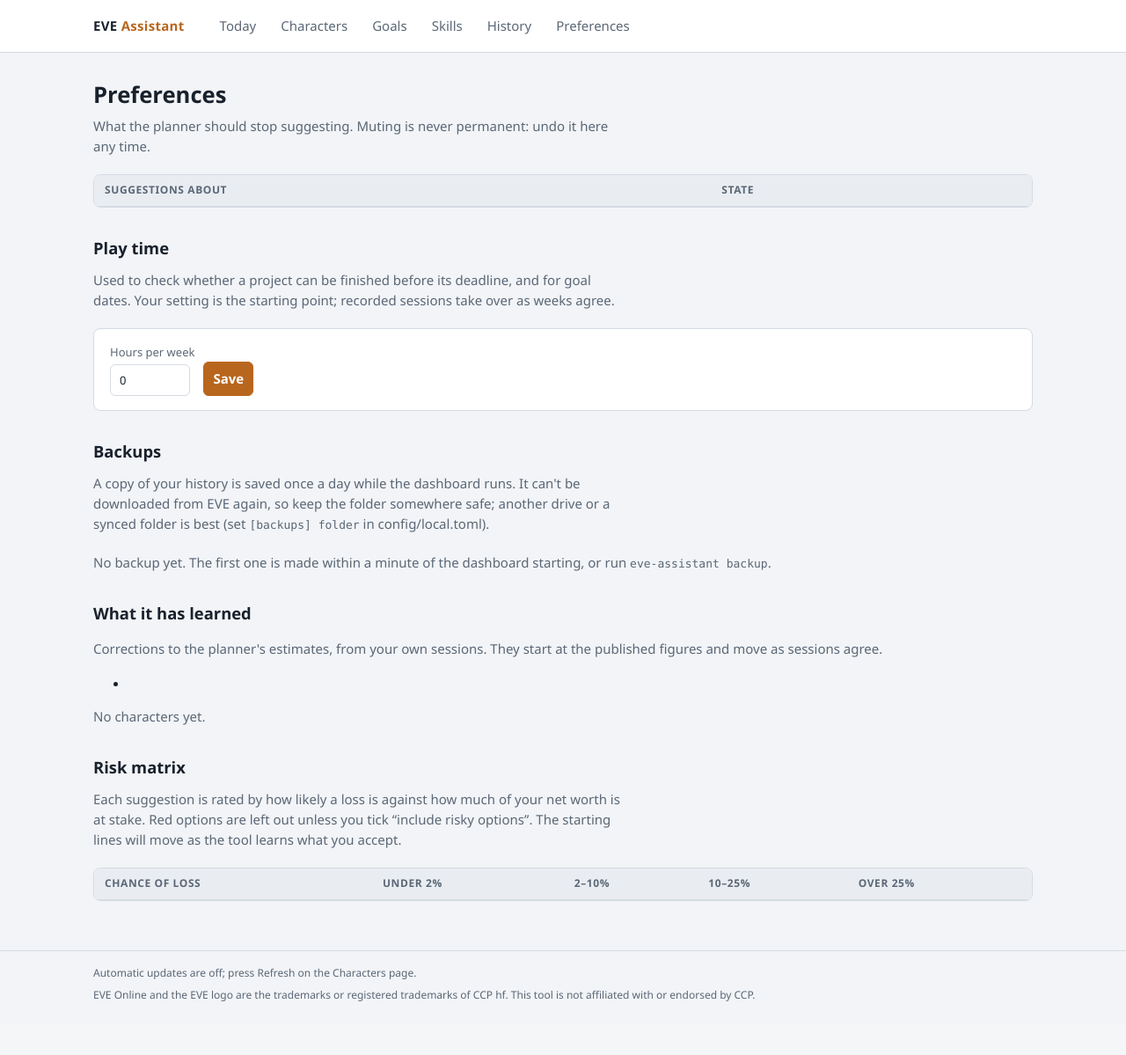
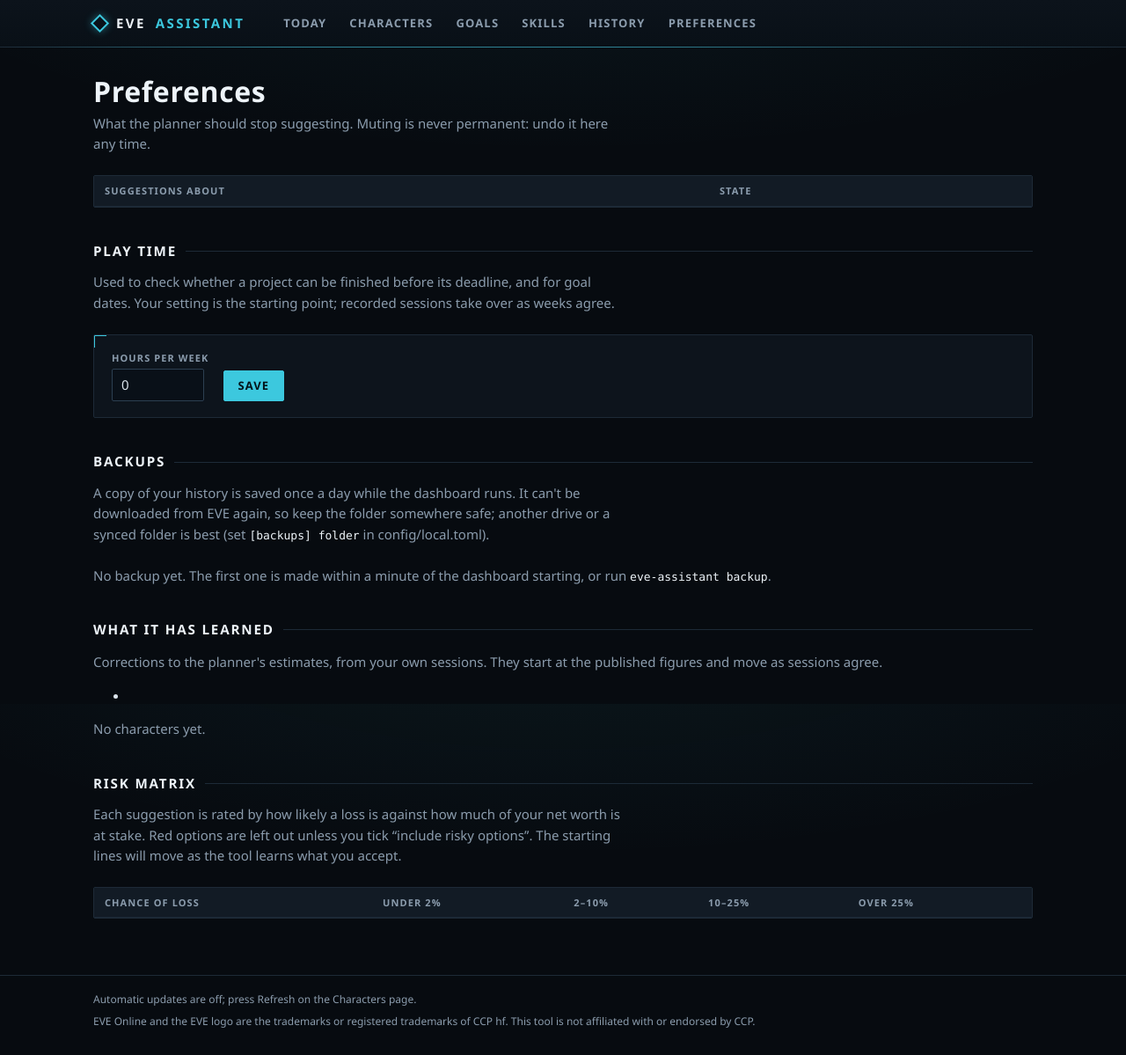
Before and after one commit to Harbinnon/eve-assistant, a FastAPI app: template src/eve_assistant/web/templates/preferences.html in a window 1280 px wide. Shown: the whole page at 88% size. Before the commit the page ends 1138 px from the top, so only its background shows below. Run offline with FastAPI, Linux system fonts and the light colour scheme; the template is opened without the code that fills it, so the values that code supplies are empty; some libraries are stand-ins or nearby versions.

Commit message:
Style prototype: the capsuleer console look
Roadmap 2.1, for the owner to view and change until approved. Dark first;
cyan marks actions, amber marks ISK and attention; system security shows
EVE's own colour as a bar beside the number (EVE's low and null reds are
too dark to read as text on dark); headings, labels and numbers in
Bahnschrift, text in Segoe UI, both shipped with Windows. Today's plan
leads with a readout of its total, time, ISK per hour and net worth.
Also fixes Today's note that still said ore is valued at average prices.

Co-Authored-By: Claude Opus 5.5 <noreply@anthropic.com>

```diff
--- a/src/eve_assistant/web/static/style.css
+++ b/src/eve_assistant/web/static/style.css
@@ -1,53 +1,49 @@
-/* EVE Assistant dashboard. Self-hosted, no web fonts or third-party CSS.
-   Layout: a top bar with the page links, then one content column. */
+/* EVE Assistant dashboard: the "capsuleer console" look (prototype, roadmap 2.1).
+   Dark first. Cyan marks what you can do, amber marks ISK and what needs
+   attention, and system security uses EVE's own colours. Self-hosted: no web
+   fonts or third-party CSS. The light theme comes back with the design
+   system (2.2). Layout: a top bar with the page links, then one column. */
 :root {
-  --bg: #f2f4f7;
-  --surface: #ffffff;
-  --fg: #18212c;
-  --muted: #5b6776;
-  --line: #d5dbe3;
-  --accent: #b8661d;
-  --accent-soft: #f6e7d8;
-  --ink: #1f4d7a;
-  --ok: #2f7d4f;
-  --ok-bg: #dcefe2;
-  --warn: #8a5f00;
-  --warn-bg: #f8ecc8;
-  --bad: #a63a32;
-  --bad-bg: #f6dcd9;
-  --code: #e9edf2;
-  --sans: "Segoe UI", system-ui, -apple-system, Roboto, sans-serif;
+  color-scheme: dark;
+  --bg: #070b10;
+  --surface: #0d141c;
+  --raised: #121b25;
+  --field: #091018;
+  --line: #1d2a37;
+  --line-strong: #2c3f51;
+  --fg: #dbe4ec;
+  --heading: #eef4f9;
+  --muted: #8b9cad;
+  --action: #3cc8de;
+  --action-hover: #7fdfee;
+  --on-action: #03141a;
+  --action-soft: rgb(60 200 222 / 12%);
+  --isk: #f1b545;
+  --attention: #f1b545;
+  --attention-soft: rgb(241 181 69 / 11%);
+  --ok: #4dd08a;
+  --ok-soft: rgb(77 208 138 / 12%);
+  --bad: #ff6f61;
+  --bad-soft: rgb(255 111 97 / 12%);
+  /* Bahnschrift and Segoe UI ship with Windows; elsewhere the system font is used. */
+  --display: Bahnschrift, "Segoe UI Variable Display", "Segoe UI", system-ui, sans-serif;
+  --sans: "Segoe UI Variable Text", "Segoe UI", system-ui, -apple-system, Roboto, sans-serif;
   --mono: "Cascadia Mono", Consolas, ui-monospace, monospace;
-}
-@media (prefers-color-scheme: dark) {
-  :root {
-    --bg: #0f141b;
-    --surface: #161d26;
-    --fg: #e2e7ed;
-    --muted: #98a4b2;
-    --line: #29333f;
-    --accent: #e39a52;
-    --accent-soft: #392a1c;
-    --ink: #8ab8e6;
-    --ok: #7fcf9a;
-    --ok-bg: #1c3426;
-    --warn: #e6c35c;
-    --warn-bg: #393017;
-    --bad: #f08f86;
-    --bad-bg: #3c1f1d;
-    --code: #1d2630;
-    color-scheme: dark;
-  }
 }
 
 * { box-sizing: border-box; }
 body {
   margin: 0;
-  background: var(--bg);
+  background:
+    radial-gradient(1200px 420px at 50% -120px, rgb(60 200 222 / 7%), transparent 70%),
+    var(--bg);
+  background-attachment: fixed;
   color: var(--fg);
   font: 15px/1.55 var(--sans);
 }
-a { color: var(--ink); }
+a { color: var(--action); text-underline-offset: 2px; }
+a:hover { color: var(--action-hover); }
+:focus-visible { outline: 2px solid var(--action); outline-offset: 2px; }
 .wrap {
   max-width: 1100px;
   margin: 0 auto;
@@ -55,155 +51,299 @@ a { color: var(--ink); }
   padding-right: max(16px, env(safe-area-inset-right, 0px));
 }
 
+/* Top bar */
 header.bar {
-  background: var(--surface);
+  position: relative;
+  background: linear-gradient(180deg, #0c131b, #091017);
   border-bottom: 1px solid var(--line);
+}
+header.bar::after {
+  content: "";
+  position: absolute;
+  inset: auto 0 -1px;
+  height: 1px;
+  background: linear-gradient(90deg, transparent, var(--action) 25%, var(--action) 55%, transparent);
+  opacity: 0.55;
 }
 header.bar .wrap {
   display: flex;
   flex-wrap: wrap;
   align-items: center;
-  gap: 8px 28px;
-  padding-block: 12px;
+  gap: 8px 32px;
+  padding-block: 10px;
 }
 .brand {
-  font-weight: 650;
-  letter-spacing: 0.02em;
-  color: var(--fg);
+  display: inline-flex;
+  align-items: center;
+  gap: 11px;
+  font: 700 15px/1 var(--display);
+  letter-spacing: 0.16em;
+  text-transform: uppercase;
+  color: var(--heading);
   text-decoration: none;
 }
-.brand span { color: var(--accent); }
-nav { display: flex; gap: 4px; flex-wrap: wrap; }
+.brand::before {
+  content: "";
+  width: 11px;
+  height: 11px;
+  border: 2px solid var(--action);
+  transform: rotate(45deg);
+  box-shadow: 0 0 10px rgb(60 200 222 / 45%);
+}
+.brand span { color: var(--action); }
+.brand:hover { color: var(--heading); }
+nav { display: flex; gap: 2px; flex-wrap: wrap; }
 nav a {
+  font: 600 13px/1 var(--display);
+  letter-spacing: 0.09em;
+  text-transform: uppercase;
   text-decoration: none;
   color: var(--muted);
-  padding: 6px 12px;
-  border-radius: 6px;
+  padding: 10px 12px 8px;
+  border-bottom: 2px solid transparent;
 }
-nav a:hover, nav a:focus-visible { color: var(--fg); background: var(--code); outline: none; }
-nav a[aria-current="page"] { color: var(--fg); background: var(--accent-soft); }
+nav a:hover { color: var(--fg); }
+nav a[aria-current="page"] { color: var(--heading); border-bottom-color: var(--action); }
 
-main { padding-block: 28px 56px; }
-h1 { font-size: 1.6rem; margin: 0 0 4px; text-wrap: balance; }
-h2 { font-size: 1.15rem; margin: 32px 0 10px; }
-.lede { color: var(--muted); margin: 0 0 20px; max-width: 70ch; }
+/* Headings and page text */
+main { padding-block: 32px 64px; }
+h1 {
+  font: 600 2rem/1.15 var(--display);
+  letter-spacing: 0.02em;
+  color: var(--heading);
+  margin: 0 0 6px;
+  text-wrap: balance;
+}
+h2 {
+  display: flex;
+  align-items: baseline;
+  flex-wrap: wrap;
+  gap: 4px 10px;
+  font: 600 0.95rem/1.3 var(--display);
+  letter-spacing: 0.12em;
+  text-transform: uppercase;
+  color: var(--heading);
+  margin: 40px 0 14px;
+}
+h2::after { content: ""; flex: 1 1 40px; height: 1px; background: var(--line); align-self: center; }
+h3 { font-family: var(--display); font-weight: 600; letter-spacing: 0.02em; color: var(--heading); }
+.lede { color: var(--muted); margin: 0 0 24px; max-width: 70ch; }
 .page-head { display: flex; flex-wrap: wrap; align-items: end; justify-content: space-between; gap: 12px; margin-bottom: 20px; }
+.heading-note { font-weight: 400; font-size: 13px; letter-spacing: 0.04em; text-transform: none; color: var(--muted); }
 
-.notice, .error, .problems {
-  border-radius: 6px;
+/* Messages */
+.notice, .error, .problems, .banner {
+  border-left: 3px solid;
+  border-radius: 2px;
   padding: 10px 14px;
   margin: 0 0 18px;
+  color: var(--fg);
 }
-.notice { background: var(--ok-bg); color: var(--ok); }
-.error, .problems { background: var(--bad-bg); color: var(--bad); }
+.notice { background: var(--ok-soft); border-color: var(--ok); }
+.error, .problems { background: var(--bad-soft); border-color: var(--bad); }
+.banner { background: var(--attention-soft); border-color: var(--attention); }
+.banner strong { color: var(--attention); }
 .problems ul { margin: 4px 0 0; padding-left: 20px; }
+.error-text { color: var(--bad); }
 
+/* Panels, with a cyan bracket in the top-left corner */
 .cards { display: grid; grid-template-columns: repeat(auto-fill, minmax(300px, 1fr)); gap: 16px; }
 .card {
-  background: var(--surface);
+  background:
+    linear-gradient(var(--action), var(--action)) top left / 14px 1px no-repeat,
+    linear-gradient(var(--action), var(--action)) top left / 1px 14px no-repeat,
+    var(--surface);
   border: 1px solid var(--line);
-  border-radius: 8px;
-  padding: 16px 18px;
+  border-radius: 2px;
+  padding: 18px 20px;
   min-width: 0;
 }
-.card h3 { margin: 0; font-size: 1.1rem; }
-.card .sub { color: var(--muted); font-size: 13px; margin: 2px 0 12px; }
-dl.facts { display: grid; grid-template-columns: max-content 1fr; gap: 6px 14px; margin: 0; }
-dl.facts dt { color: var(--muted); font-size: 13px; }
+.card h3 { margin: 0; font-size: 1.15rem; }
+.card .sub { color: var(--muted); font-size: 13px; margin: 4px 0 14px; }
+dl.facts { display: grid; grid-template-columns: max-content 1fr; gap: 8px 16px; margin: 0; }
+dl.facts dt {
+  font: 600 11px/1.9 var(--display);
+  letter-spacing: 0.1em;
+  text-transform: uppercase;
+  color: var(--muted);
+}
 dl.facts dd { margin: 0; font-variant-numeric: tabular-nums; min-width: 0; overflow-wrap: anywhere; }
 
+/* Tags */
 .pill {
   display: inline-block;
-  font-size: 12px;
-  font-weight: 600;
-  padding: 1px 9px;
-  border-radius: 999px;
-  vertical-align: 1px;
+  font: 600 11px/1.5 var(--display);
+  letter-spacing: 0.08em;
+  text-transform: uppercase;
+  padding: 1px 8px;
+  border: 1px solid currentcolor;
+  border-radius: 2px;
+  vertical-align: 2px;
 }
-.pill.alpha { background: var(--warn-bg); color: var(--warn); }
-.pill.omega { background: var(--ok-bg); color: var(--ok); }
-.pill.unknown { background: var(--code); color: var(--muted); }
-.pill.bad { background: var(--bad-bg); color: var(--bad); }
-.pill.good { background: var(--ok-bg); color: var(--ok); }
+.pill.green, .pill.good, .pill.omega { color: var(--ok); background: var(--ok-soft); }
+.pill.amber, .pill.alpha { color: var(--attention); background: var(--attention-soft); }
+.pill.red, .pill.bad { color: var(--bad); background: var(--bad-soft); }
+.pill.new { color: var(--action); background: var(--action-soft); }
+.pill.unknown { color: var(--muted); background: transparent; }
 
-.sec-high { color: var(--ok); }
-.sec-low { color: var(--warn); }
-.sec-null { color: var(--bad); }
-.sec-unknown { color: var(--muted); }
-.mono { font-family: var(--mono); font-size: 13px; }
+/* System security: a bar in EVE's colour beside the number. The number stays
+   in the text colour because EVE's low and null reds are too dark to read. */
+.sec { display: inline-flex; align-items: center; gap: 5px; font-family: var(--display); font-weight: 600; font-variant-numeric: tabular-nums; color: var(--heading); }
+.sec::before { content: ""; width: 4px; height: 1em; border-radius: 1px; background: var(--sec, var(--muted)); }
+.sec-10 { --sec: #2fefef; }
+.sec-09 { --sec: #48f0c0; }
+.sec-08 { --sec: #00ef47; }
+.sec-07 { --sec: #00f000; }
+.sec-06 { --sec: #8fef2f; }
+.sec-05 { --sec: #efef00; }
+.sec-04 { --sec: #d77700; }
+.sec-03 { --sec: #f06000; }
+.sec-02 { --sec: #f04800; }
+.sec-01 { --sec: #d73000; }
+.sec-00 { --sec: #f00000; }
+
+.mono { font-family: var(--mono); font-size: 13px; color: var(--heading); }
 .muted { color: var(--muted); }
 .player-text { font-style: italic; }
+.isk { color: var(--isk); }
 
-.table-wrap { overflow-x: auto; border: 1px solid var(--line); border-radius: 8px; background: var(--surface); }
+/* Tables */
+.table-wrap { overflow-x: auto; border: 1px solid var(--line); border-radius: 2px; background: var(--surface); }
 table { border-collapse: collapse; width: 100%; font-size: 14px; }
-th, td { text-align: left; padding: 8px 12px; border-bottom: 1px solid var(--line); vertical-align: top; }
-th { font-size: 12px; text-transform: uppercase; letter-spacing: 0.05em; color: var(--muted); background: var(--code); }
+th, td { text-align: left; padding: 9px 12px; border-bottom: 1px solid var(--line); vertical-align: top; }
+th {
+  font: 600 11px/1.4 var(--display);
+  letter-spacing: 0.1em;
+  text-transform: uppercase;
+  color: var(--muted);
+  background: var(--raised);
+}
+tbody tr:hover td { background: rgb(60 200 222 / 4%); }
 tr:last-child td { border-bottom: 0; }
-td.num { text-align: right; font-variant-numeric: tabular-nums; white-space: nowrap; }
+td.num { text-align: right; font-family: var(--display); font-variant-numeric: tabular-nums; white-space: nowrap; }
 
+/* Forms */
 form.inline { display: inline; }
-.session-start { margin: 0 0 12px; }
+.session-start { margin: 0 0 14px; display: flex; flex-wrap: wrap; align-items: center; gap: 8px 14px; }
 .session p { margin-top: 0; }
 .card.session { margin-bottom: 12px; }
-form.stack { display: flex; flex-wrap: wrap; gap: 10px; align-items: end; }
-form.stack label { display: flex; flex-direction: column; gap: 4px; font-size: 13px; color: var(--muted); }
-input, select, button {
-  font: inherit;
+form.stack { display: flex; flex-wrap: wrap; gap: 12px 16px; align-items: end; }
+form.stack label {
+  display: flex;
+  flex-direction: column;
+  gap: 5px;
+  font: 600 11px/1.4 var(--display);
+  letter-spacing: 0.1em;
+  text-transform: uppercase;
+  color: var(--muted);
+}
+input, select {
+  font: 15px/1.4 var(--sans);
+  letter-spacing: normal;
+  text-transform: none;
   color: var(--fg);
-  background: var(--surface);
-  border: 1px solid var(--line);
-  border-radius: 6px;
+  background: var(--field);
+  border: 1px solid var(--line-strong);
+  border-radius: 2px;
   padding: 7px 10px;
 }
-input:focus-visible, select:focus-visible, button:focus-visible { outline: 2px solid var(--ink); outline-offset: 1px; }
-button { cursor: pointer; background: var(--code); }
-button.primary { background: var(--accent); border-color: var(--accent); color: #fff; font-weight: 600; }
-button.small { padding: 3px 9px; font-size: 13px; }
+input:hover, select:hover { border-color: var(--muted); }
+input[type="checkbox"] { accent-color: var(--action); width: 16px; height: 16px; padding: 0; }
+button {
+  font: 600 13px/1.2 var(--display);
+  letter-spacing: 0.08em;
+  text-transform: uppercase;
+  color: var(--fg);
+  background: transparent;
+  border: 1px solid var(--line-strong);
+  border-radius: 2px;
+  padding: 9px 16px;
+  cursor: pointer;
+}
+button:hover { border-color: var(--action); color: var(--action-hover); }
+button.primary { background: var(--action); border-color: var(--action); color: var(--on-action); }
+button.primary:hover { background: var(--action-hover); border-color: var(--action-hover); color: var(--on-action); }
+button:disabled, button:disabled:hover { opacity: 0.45; cursor: not-allowed; border-color: var(--line-strong); color: var(--fg); }
+button.primary:disabled { background: var(--action); color: var(--on-action); }
+button.small { padding: 5px 10px; font-size: 12px; }
+.checks { display: flex; gap: 16px; flex-wrap: wrap; font-size: 14px; color: var(--muted); }
+form.stack .checks label {
+  flex-direction: row;
+  align-items: center;
+  gap: 7px;
+  font: 14px/1.4 var(--sans);
+  letter-spacing: normal;
+  text-transform: none;
+}
 
+/* Goals and skills */
 .goal { margin-bottom: 16px; }
-.goal .actions { display: flex; gap: 6px; margin-top: 12px; flex-wrap: wrap; }
+.goal .actions { display: flex; gap: 6px; margin-top: 14px; flex-wrap: wrap; }
 .reasons { margin: 10px 0 0; padding-left: 20px; color: var(--muted); font-size: 14px; }
-.big { font-size: 1.25rem; font-weight: 600; font-variant-numeric: tabular-nums; }
+.big { font: 600 1.35rem/1.2 var(--display); font-variant-numeric: tabular-nums; color: var(--heading); }
+
+/* Today: the plan's headline numbers */
+.readout {
+  display: flex;
+  flex-wrap: wrap;
+  gap: 14px 44px;
+  padding-bottom: 18px;
+  margin-bottom: 6px;
+  border-bottom: 1px solid var(--line);
+}
+.readout .label {
+  display: block;
+  font: 600 11px/1.6 var(--display);
+  letter-spacing: 0.12em;
+  text-transform: uppercase;
+  color: var(--muted);
+}
+.readout .value {
+  font: 600 2.2rem/1.1 var(--display);
+  font-variant-numeric: tabular-nums;
+  color: var(--heading);
+}
+.readout .value small { font-size: 0.95rem; font-weight: 400; color: var(--muted); margin-left: 3px; }
+.readout .value.isk { color: var(--isk); }
+.readout .value.minor { font-size: 1.35rem; padding-top: 0.5rem; display: inline-block; }
 
 /* Today: plan steps */
-.steps { list-style: none; margin: 0; padding: 0; display: flex; flex-direction: column; gap: 12px; }
-.step { display: grid; grid-template-columns: 2.2em 1fr; gap: 4px 12px; }
+.steps { list-style: none; margin: 0; padding: 0; }
+.step { display: grid; grid-template-columns: 2.8em 1fr; gap: 4px 14px; padding: 16px 0; border-top: 1px solid var(--line); }
+.step:first-child { border-top: 0; }
 .step .num {
-  font-weight: 700; font-variant-numeric: tabular-nums; color: var(--accent);
-  font-size: 1.2rem; line-height: 1.4;
+  display: grid;
+  place-items: center;
+  width: 2.1em;
+  height: 2.1em;
+  font: 600 1rem/1 var(--display);
+  font-variant-numeric: tabular-nums;
+  color: var(--action);
+  border: 1px solid var(--action);
+  background: var(--action-soft);
 }
 .step .body { min-width: 0; }
-.step .title { font-weight: 600; overflow-wrap: anywhere; }
-.step .figures { color: var(--muted); font-size: 14px; font-variant-numeric: tabular-nums; margin-top: 2px; }
-.step .figures strong { color: var(--fg); }
-.responses { display: flex; flex-wrap: wrap; gap: 6px; margin-top: 10px; align-items: center; }
+.step .title { font-weight: 600; font-size: 1.05rem; color: var(--heading); overflow-wrap: anywhere; }
+.step .figures { color: var(--muted); font-size: 14px; font-variant-numeric: tabular-nums; margin-top: 4px; }
+.step .figures strong { color: var(--isk); font-family: var(--display); font-size: 15px; }
+.responses { display: flex; flex-wrap: wrap; gap: 6px; margin-top: 12px; align-items: center; }
 .responded { font-size: 13px; color: var(--muted); }
 details.why { margin-top: 8px; font-size: 14px; }
-details.why summary { cursor: pointer; color: var(--ink); width: fit-content; }
+details.why summary { cursor: pointer; color: var(--action); width: fit-content; }
+details.why summary:hover { color: var(--action-hover); }
 details.why ul { margin: 6px 0 0; padding-left: 20px; color: var(--muted); }
-.pill.green { background: var(--ok-bg); color: var(--ok); }
-.pill.amber { background: var(--warn-bg); color: var(--warn); }
-.pill.red { background: var(--bad-bg); color: var(--bad); }
-.pill.new { background: var(--accent-soft); color: var(--accent); }
-.totals { display: flex; flex-wrap: wrap; gap: 8px 24px; margin: 16px 0 0; }
-.totals div { font-variant-numeric: tabular-nums; }
-.checks { display: flex; gap: 14px; flex-wrap: wrap; font-size: 14px; color: var(--muted); }
-form.stack .checks label { flex-direction: row; align-items: center; gap: 6px; }
 .alt-why { color: var(--muted); font-size: 13px; }
-.notes { margin: 16px 0 0; padding-left: 20px; color: var(--muted); font-size: 14px; }
+.notes { margin: 18px 0 0; padding-left: 20px; color: var(--muted); font-size: 14px; }
 .history-title { margin-top: 0; font-size: 1.1rem; }
 .card > .figures { color: var(--muted); font-size: 14px; font-variant-numeric: tabular-nums; }
 
 /* Small helpers (no inline styles: the Content-Security-Policy forbids them) */
 .spaced { margin-top: 12px; }
-.checked { margin: 12px 0 0; }
+.checked { margin: 14px 0 0; }
 .narrow { width: 7em; }
 .small-print { font-size: 13px; }
-.heading-note { font-weight: 400; font-size: 14px; }
 
-footer { color: var(--muted); font-size: 12px; border-top: 1px solid var(--line); padding-block: 16px 24px; }
+footer { color: var(--muted); font-size: 12px; border-top: 1px solid var(--line); padding-block: 18px 28px; }
+.auto-status { margin: 0 0 6px; }
 
 @media (prefers-reduced-motion: reduce) { * { transition: none !important; } }
-.auto-status { margin: 0 0 6px; }
-.error-text { color: var(--bad); }
-.banner { background: var(--warn-bg); color: var(--warn); border-radius: 6px; padding: 10px 14px; margin: 0 0 18px; }
```
Also changed, not shown: src/eve_assistant/web/__init__.py (+5 -7 lines), src/eve_assistant/web/templates/today.html (+7 -6 lines).
